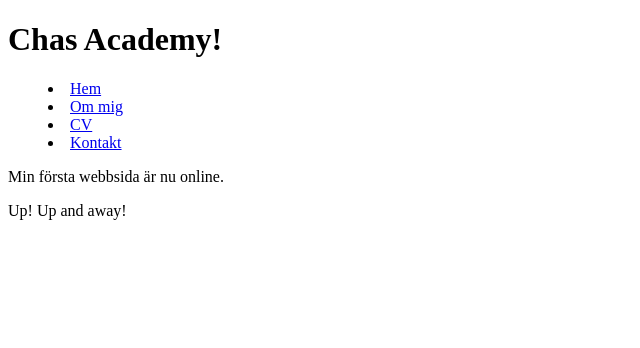
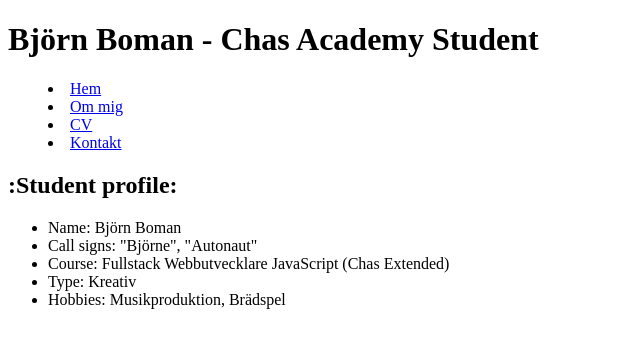
Before and after one commit to bjorneboman/Whois-Bjorn, a plain HTML site: page index.html in a window 1280 px wide. Shown: the whole page, without its empty margins (0-640 px from the left). Drawn offline with Linux system fonts and the light colour scheme.

Commit message:
Created hero section as the main element.

```diff
--- a/index.html
+++ b/index.html
@@ -7,8 +7,7 @@
   </head>
   <body>
     <header>
-
-        <h1>Chas Academy!</h1>
+      <h1>Björn Boman - Chas Academy Student</h1>
       <menu>
         <li><a href="index.html">Hem</a></li>
         <li><a href="about.html">Om mig</a></li>
@@ -16,7 +15,15 @@
         <li><a href="contact.html">Kontakt</a></li>
       </menu>
     </header>
-    <p>Min första webbsida är nu online.</p>
-    <p>Up! Up and away!</p>
+    <main id="hero-section">
+      <h2>:Student profile:</h2>
+      <ul>
+        <li>Name: Björn Boman</li>
+        <li>Call signs: "Björne", "Autonaut"</li>
+        <li>Course: Fullstack Webbutvecklare JavaScript (Chas Extended)</li>
+        <li>Type: Kreativ</li>
+        <li>Hobbies: Musikproduktion, Brädspel</li>
+      </ul>
+    </main>
   </body>
 </html>
```
Lines whose indentation alone changed are shown as unchanged.
